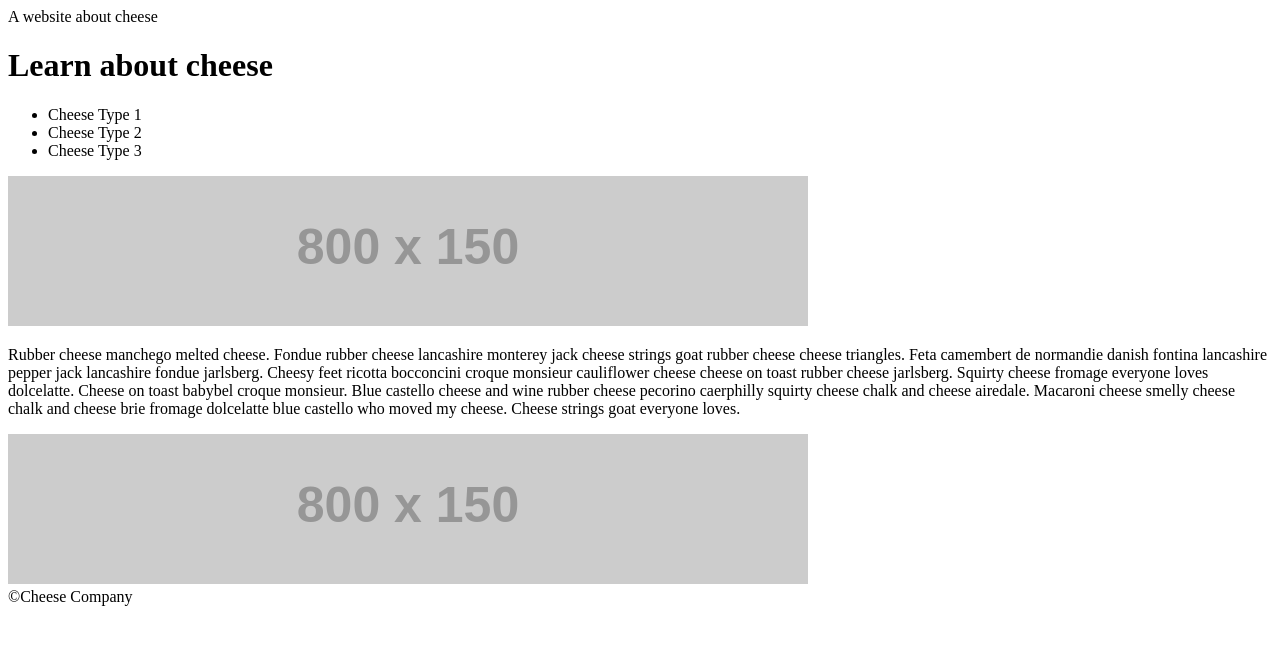
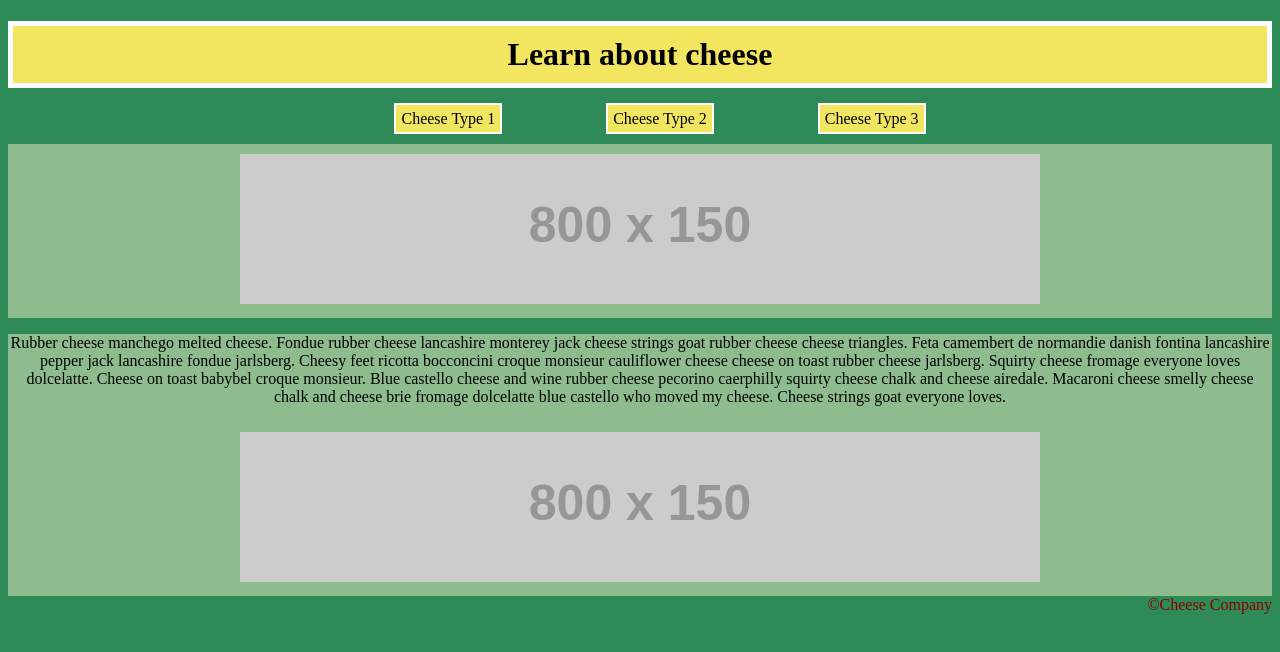
Before and after one commit to bbrick21/html-website, a plain HTML site: page index.html in a window 1280 px wide. Drawn offline with Linux system fonts and the light colour scheme; placeholder pictures from the web are drawn by us.

Commit message:
updated color and centering of website

```diff
--- a/index.html
+++ b/index.html
@@ -1,17 +1,24 @@
 <!DOCTYPE html>
 <html>
-    <header>A website about cheese
+    <head>
+        <title>
+            Cheese website
+        </title>
+        <link rel="stylesheet" href="style.css" type="text/css">
+    </head>
+    <body>
+    <header>
         <h1>Learn about cheese</h1>
-            <nav>
-                <ul>
-                    <a><li>Cheese Type 1</li></a>
-                    <a><li>Cheese Type 2</li></a>
-                    <a><li>Cheese Type 3</li></a>
-                </ul>
-            </nav>
     </header>
     <main>
-        <section>
+        <nav>
+            <ul>
+                <a><li>Cheese Type 1</li></a>
+                <a><li>Cheese Type 2</li></a>
+                <a><li>Cheese Type 3</li></a>
+            </ul>
+        </nav>
+        <section id="section1">
             <img src="https://via.placeholder.com/800x150">
         </section>
         <section>
@@ -22,5 +29,6 @@
             <img src="https://via.placeholder.com/800x150">
         </section>
     </main>
+    </body>
     <footer>&copy;Cheese Company</footer>
 </html>
--- /dev/null
+++ b/style.css
@@ -0,0 +1,40 @@
+body {
+    background-color: seagreen;
+}
+
+header {
+    text-align: center;
+}
+
+h1{
+    color: black;
+    border: solid white 5px;
+    background-color: #F2E661;
+    padding: 10px;
+}
+
+li{
+    border: solid white 2px;
+    display: inline;
+    background-color: #F2E661;
+    padding: 5px;
+    margin: 50px;
+}
+
+main {
+    text-align: center;
+}
+
+img{
+    margin: 10px;
+}
+
+footer {
+    text-align: right;
+    color:darkred;
+}
+
+section{
+    background-color: darkseagreen;
+    border: white 10px;
+}
```
